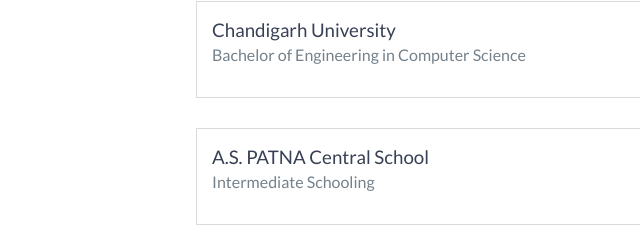
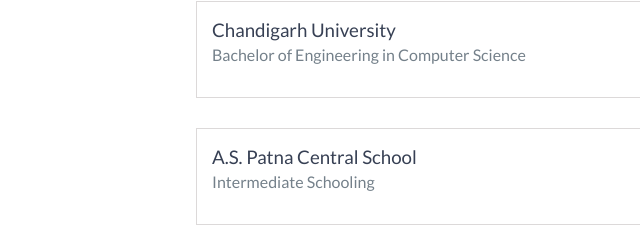
Before and after one commit to Sumanx16/Sumanx16.github.io, a website: page index.html in a window 1280 px wide. Shown: the part 1171-1411 px from the top of the page, 94-734 px from the left. Drawn offline with nearby package versions, Linux system fonts and the light colour scheme.

Commit message:
Update index.html

```diff
--- a/index.html
+++ b/index.html
@@ -87,7 +87,7 @@
         <!-- End .education-block -->
 
         <div class="education-block">
-            <h3>A.S. PATNA Central School</h3>
+            <h3>A.S. Patna Central School</h3>
             <span class="education-date">2019 - 2021</span>
             <h4>Intermediate Schooling</h4>
         </div>
```
